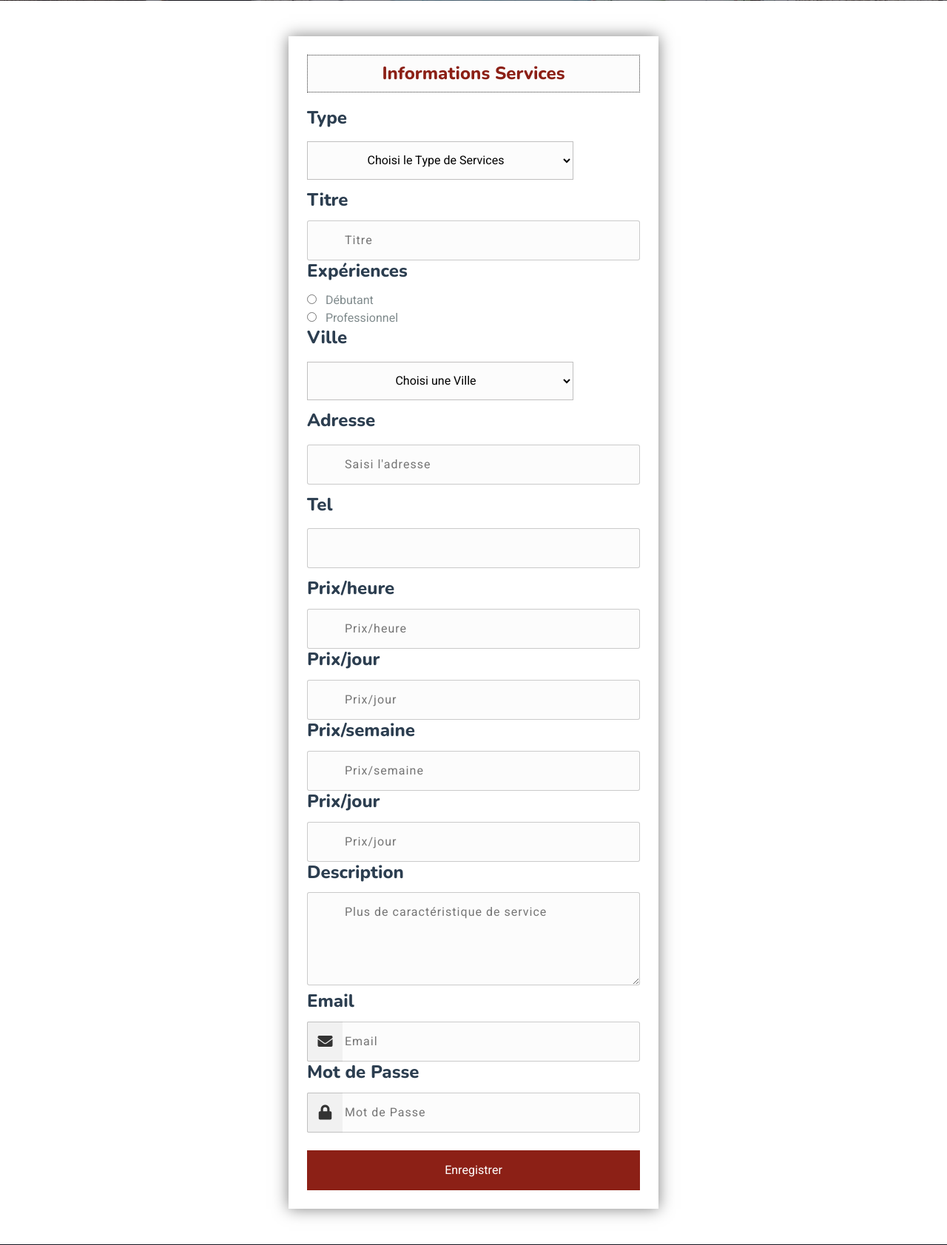
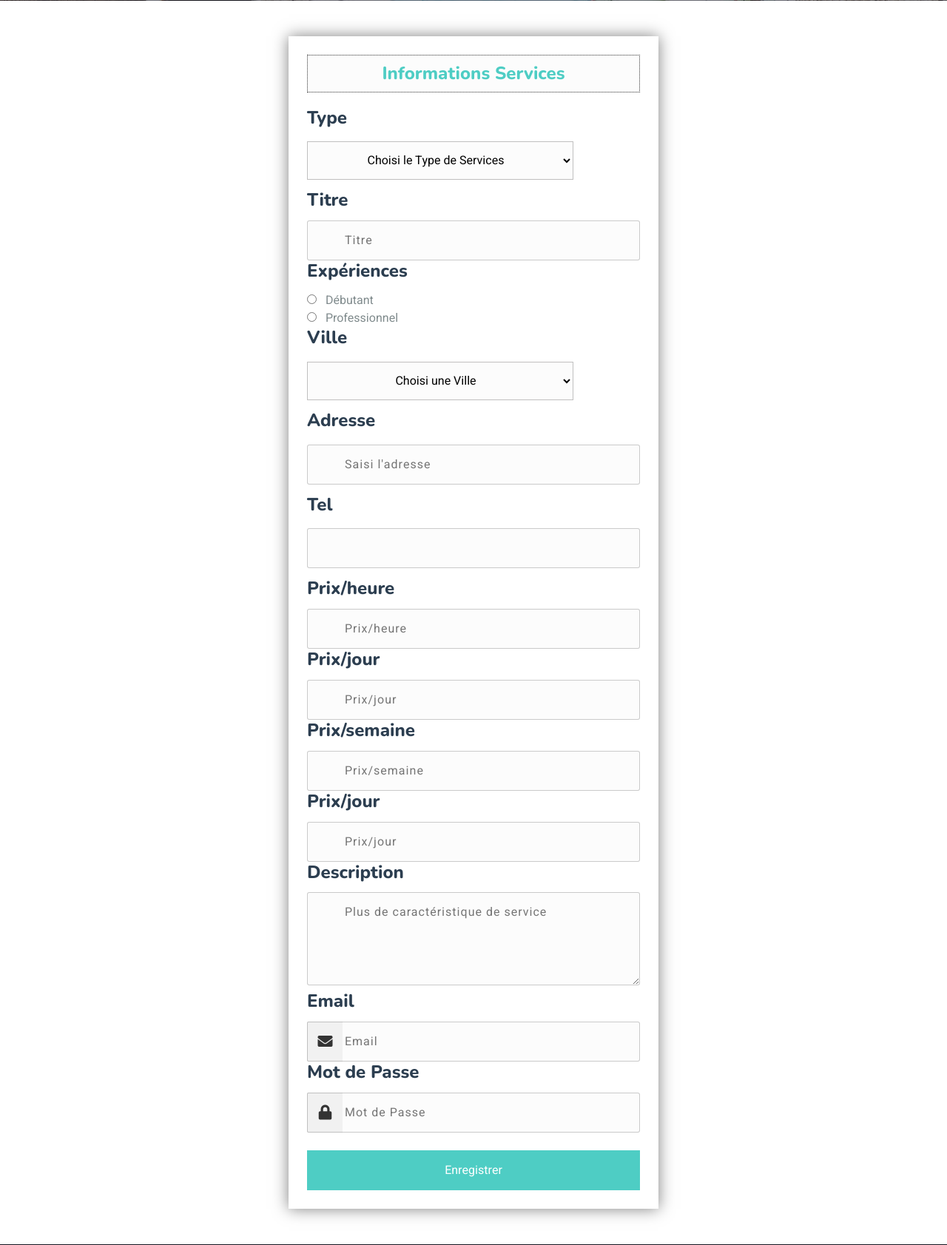
Before and after one commit to Ismailcha/rento-PHP, a PHP site: page /annonce4.php in a window 1280 px wide. Shown: the part 553-2236 px from the top of the page at 74% size. Run offline with PHP 8.4, Linux system fonts and the light colour scheme; some libraries are stand-ins or nearby versions.

Commit message:
corrections

```diff
--- a/css/style3.css
+++ b/css/style3.css
@@ -16,7 +16,7 @@ body {
 }
 .wrapper h2 {
   background-color: #fcfcfc;
-  color: #8c2016;
+  color: #4ecdc4;
   font-size: 24px;
   padding: 10px;
   margin-bottom: 20px;
@@ -25,7 +25,7 @@ body {
 }
 h4 {
   padding-bottom: 5px;
-  color: #8c2016;
+  color: #7f7fd5;
 }
 .input-group {
   margin-bottom: 8px;
@@ -136,7 +136,7 @@ h4 {
 button {
   width: 100%;
   border: none;
-  background: #8c2016;
+  background: #4ecdc4;
   color: #fff;
   padding: 15px;
   border-radius: 4px;
--- a/recherche1.php
+++ b/recherche1.php
@@ -64,12 +64,11 @@ $sql = "
     'evenement' AS table_name
   FROM evenement
 ";
-
+print_r($conditions);
 // Build conditions for filtering
 if (!empty($conditions)) {
   $sql .= " WHERE " . implode(" AND ", $conditions);
 }
-
 // Execute the query to count the total records
 $countQuery = $pdo->prepare("SELECT COUNT(*) AS total FROM ($sql) AS filtered_results");
 $countQuery->execute($params);
```
